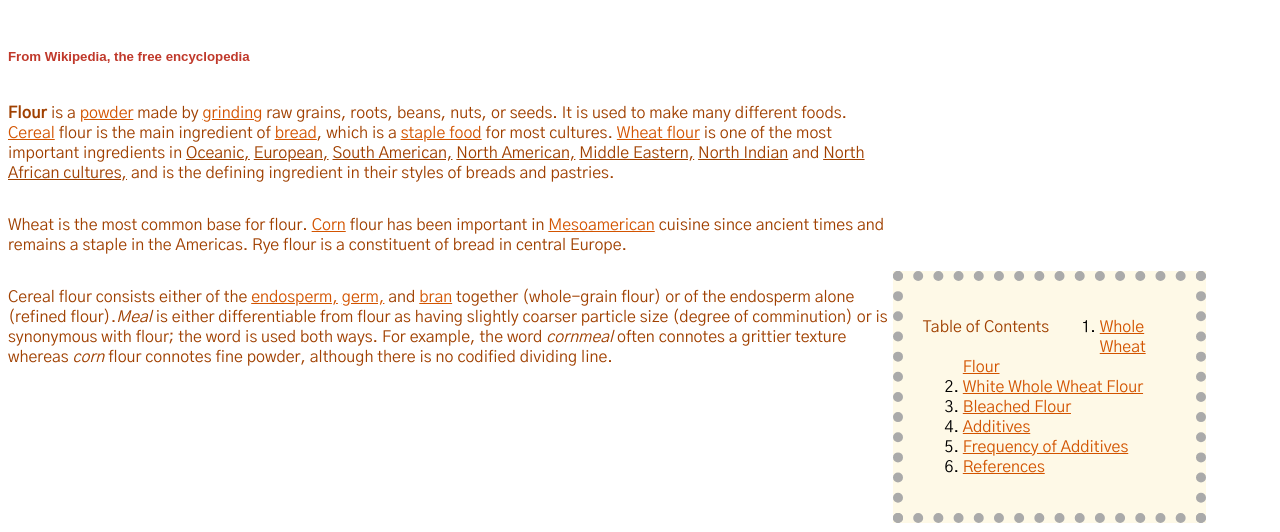
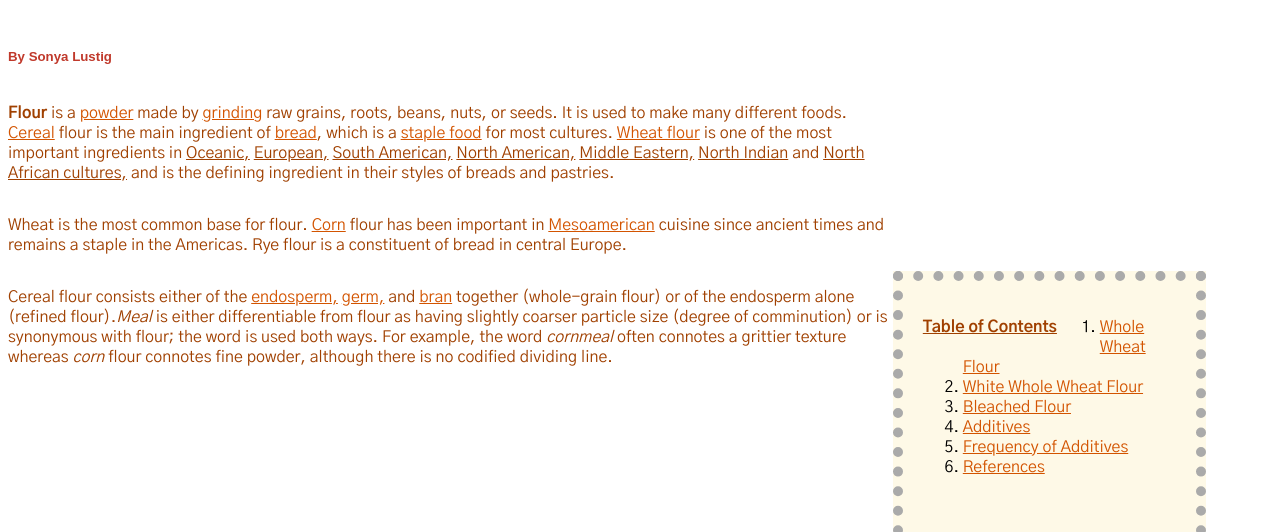
Before and after one commit to sonya-marie/sonya-marie.github.io, a plain HTML site: page midterm.html in a window 1280 px wide. Shown: the part 98-630 px from the top of the page. Drawn offline with Linux system fonts and the light colour scheme; files that its build step writes are made by us from their sources; a web font is replaced by a local one.

Commit message:
TOC FIX
Made table of contents more readable

```diff
--- a/midterm.html
+++ b/midterm.html
@@ -6,7 +6,7 @@
 	</head>
 	<body>
 		<h1 id="title">Flour</h1>
-		<h5 class="references">From Wikipedia, the free encyclopedia</h5>
+		<h5 class="references">By Sonya Lustig</h5>
 		<p><strong>Flour</strong> is a <a href="https://en.wikipedia.org/wiki/Powder "target=”_blank”>powder</a> made by <a href="https://en.wikipedia.org/wiki/Mill_(grinding)"target=”_blank”>grinding</a> raw grains, roots, beans, nuts, or seeds. It is used to make many different foods. <a href="https://en.wikipedia.org/wiki/Cereal"target=”_blank”>Cereal</a> flour is the main ingredient of <a href="https://en.wikipedia.org/wiki/Bread"target=”_blank”>bread</a>, which is a <a href="https://en.wikipedia.org/wiki/Staple_food"target=”_blank”>staple food</a> for most cultures. <a href="https://en.wikipedia.org/wiki/Wheat_flour"target=”_blank”>Wheat flour</a> is one of the most important ingredients in <u>Oceanic,</u> <u>European,</u> <u>South American,</u> <u>North American,</u> <u>Middle Eastern,</u> <u>North Indian</u> and <u>North African cultures,</u> and is the defining ingredient in their styles of breads and pastries.</p>
 
 		<p>Wheat is the most common base for flour. <a href="https://en.wikipedia.org/wiki/Maize"target=”_blank”>Corn</a> flour has been important in <a href="https://en.wikipedia.org/wiki/Mesoamerica"target=”_blank”>Mesoamerican</a> cuisine since ancient times and remains a staple in the Americas. Rye flour is a constituent of bread in central Europe.</p>
@@ -14,7 +14,7 @@
 		<p>Cereal flour consists either of the <a href="https://en.wikipedia.org/wiki/Endosperm"target=”_blank”>endosperm,</a> <a href="https://en.wikipedia.org/wiki/Cereal_germ"target=”_blank”>germ,</a> and <a href="hhttps://en.wikipedia.org/wiki/Bran"target=”_blank”>bran</a> together (whole-grain flour) or of the endosperm alone (refined flour).<i>Meal</i> is either differentiable from flour as having slightly coarser particle size (degree of comminution) or is synonymous with flour; the word is used both ways. For example, the word <i>cornmeal</i> often connotes a grittier texture whereas <i>corn</i> flour connotes fine powder, although there is no codified dividing line.</p>
 
 <div id="toc">
-<p>Table of Contents</p>
+<p id="contents_title"><strong><u>Table of Contents</strong></u><br>
 <ol>
  	<li><a href="#wwf">Whole Wheat Flour</a>
     <li><a href="#white_wheat">White Whole Wheat Flour</a></li>
@@ -24,6 +24,7 @@
 	<li><a href="class="references">References</a></li>
 
 </ol>
+</p>
 </div>
 
 
```
